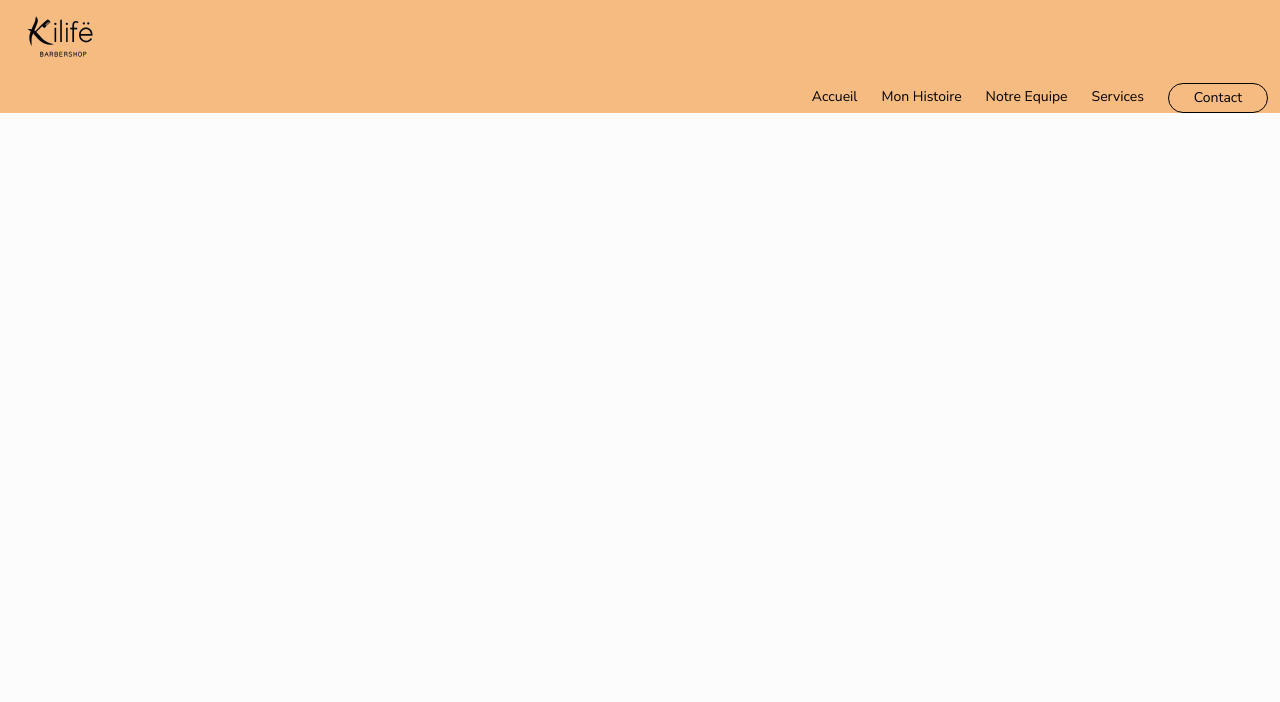
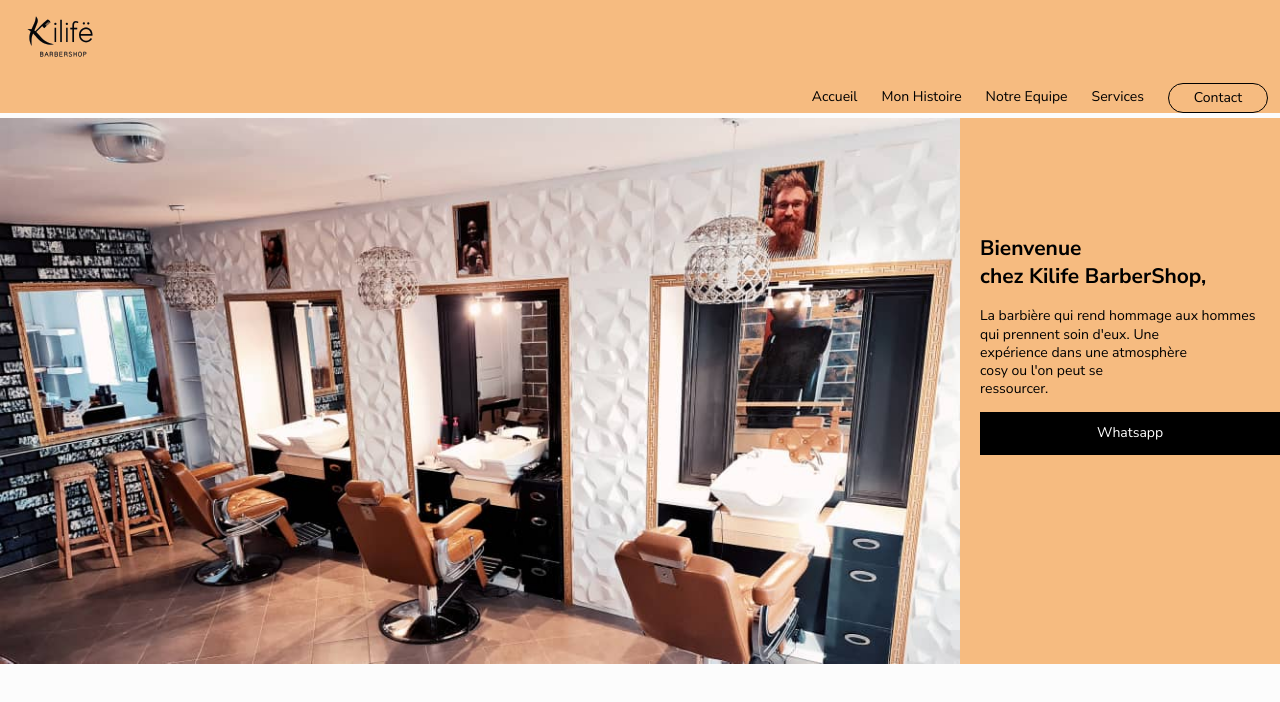
Before and after one commit to meblo98/GroupeN-4-P7-, a plain HTML site: page index.html in a window 1280 px wide. Drawn offline with Linux system fonts and the light colour scheme.

Commit message:
integration de la premiere section

```diff
--- a/index.html
+++ b/index.html
@@ -21,6 +21,17 @@
             <a href="#" class="contact active">Contact</a>
         </nav>
     </header>
+    <section class="head">
+        <div class="">
+            <img class="headimg" src="assets/image0-1.jpeg" alt="salon">
+        </div>
+        <div class="headtxt">
+            <h2>Bienvenue <br>chez Kilife BarberShop,</h2>
+            <p>La barbière qui rend hommage aux hommes <br> qui prennent soin d'eux. Une <br> expérience dans une atmosphère <br> cosy ou l'on peut se <br> ressourcer.
+            </p>
+            <div class="what"><i class="fa-brands fa-whatsapp"></i>Whatsapp</div>
+        </div>
+    </section>
 </body>
 
 </html>
--- a/style.css
+++ b/style.css
@@ -52,3 +52,35 @@ a {
     width: 100px;
     border: solid 1px;
 }
+
+.head {
+    display: flex;
+    margin-top: 5px;
+    margin-bottom: 20px;
+    background: #F6BB80;
+}
+
+.headimg {
+    width: 100%;
+    height: 100%;
+}
+
+.headtxt {
+    padding-left: 20px;
+    margin-top: 100px;
+}
+
+.what {
+    background: black;
+    color: white;
+    width: 300px;
+    display: flex;
+    padding: 12px;
+    text-align: center;
+}
+
+.what i {
+    margin-left: 5px;
+    margin-bottom: 5px;
+    padding-right: 100px;
+}
```
